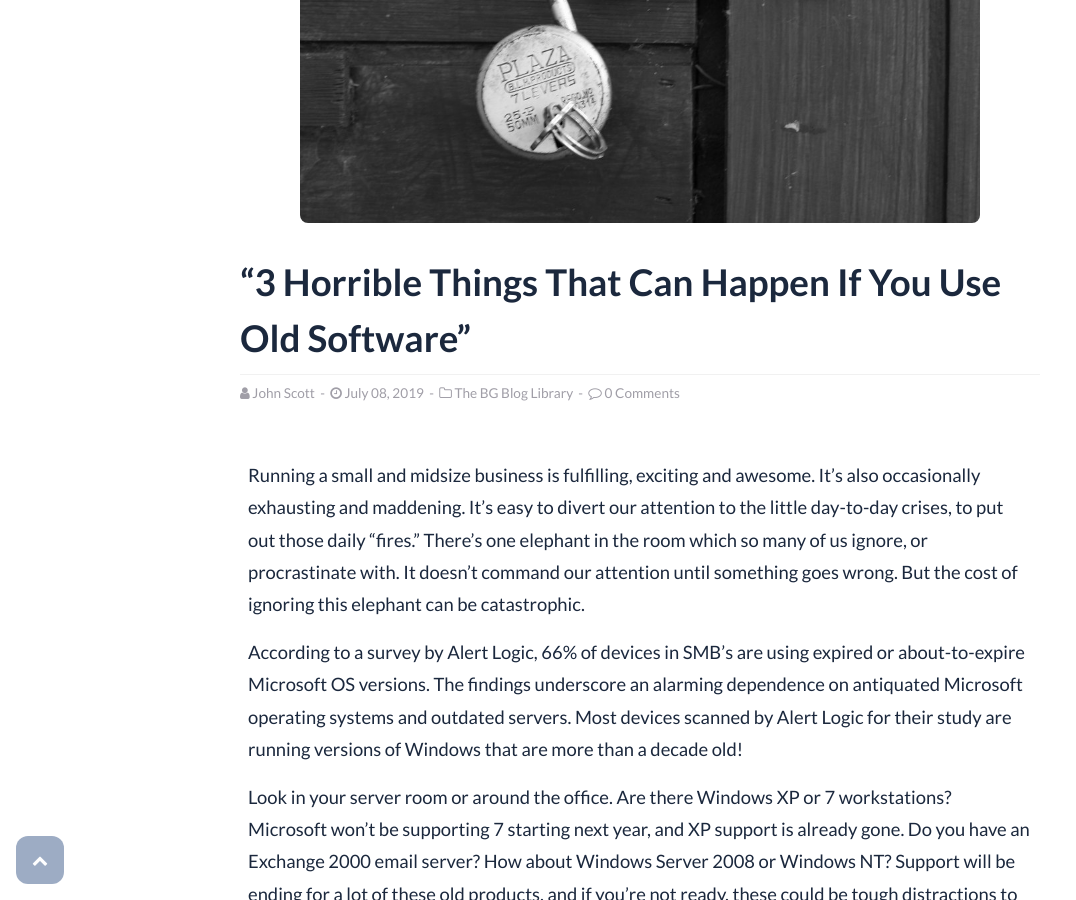
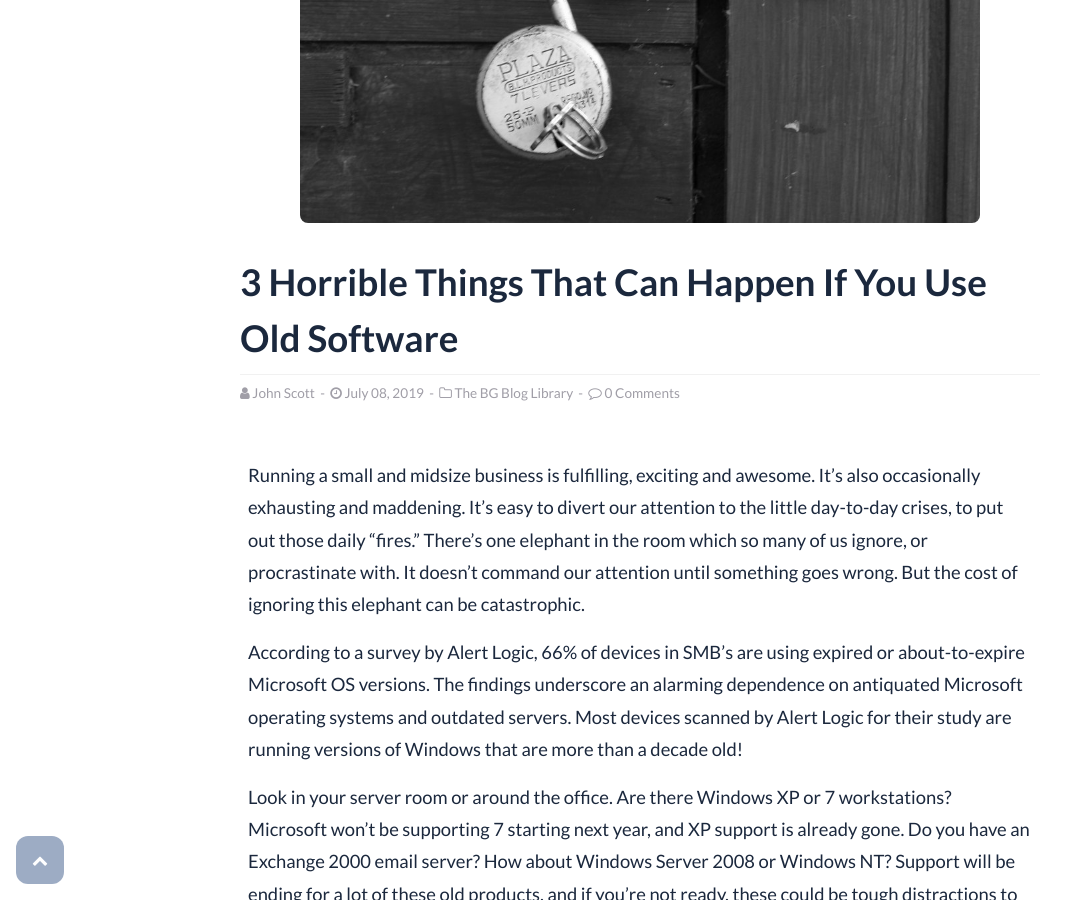
Before and after one commit to bgsoftware/company-site, a Jekyll site: the page built from _posts/2019-07-08-software-security-disaster.md, in a window 1280 px wide and 900 px high, scrolled down 338 px. Shown: the whole window, without its empty margins (0-1076 px from the left). Built offline with Jekyll 4.4.1, drawn with Linux system fonts in a browser that asks for light colours; comment, search, counter and statistics services are not loaded.

```diff
--- a/_posts/2019-07-08-software-security-disaster.md
+++ b/_posts/2019-07-08-software-security-disaster.md
@@ -1,6 +1,6 @@
 ---
 layout      : post
-title       : “3 Horrible Things That Can Happen If You Use Old Software”
+title       : 3 Horrible Things That Can Happen If You Use Old Software
 description : Microsoft is ending support for some software you may be using. Danger.
 image       : 2019-07-08-3-horrible-things-that-can-happen-if-you-use-old-software.jpg
 author      : John Scott
```
